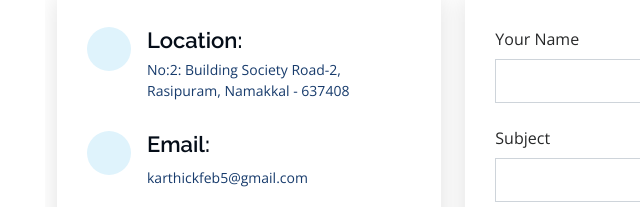
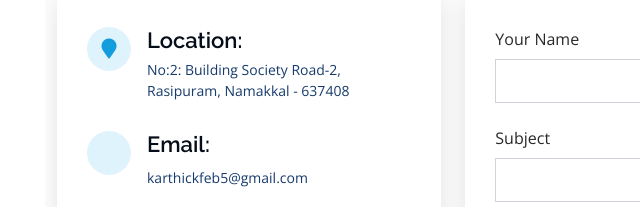
Before and after one commit to Karthickhub1/myportfolio, a plain HTML site: page index.html in a window 1280 px wide. Shown: the part 2955-3162 px from the top of the page, 255-895 px from the left. Drawn offline with nearby package versions, Linux system fonts and the light colour scheme.

Commit message:
Update index.html

```diff
--- a/index.html
+++ b/index.html
@@ -599,7 +599,7 @@ Namakkal and won 'Second prize'.</li>
           <div class="col-lg-5 d-flex align-items-stretch">
             <div class="info">
               <div class="address">
-<i class="fab fa-marker"></i>
+<i class="fa fa-map-marker"></i>
                 <h4>Location:</h4>
                 <p>No:2: Building Society Road-2, Rasipuram, Namakkal - 637408</p>
               </div>
```
